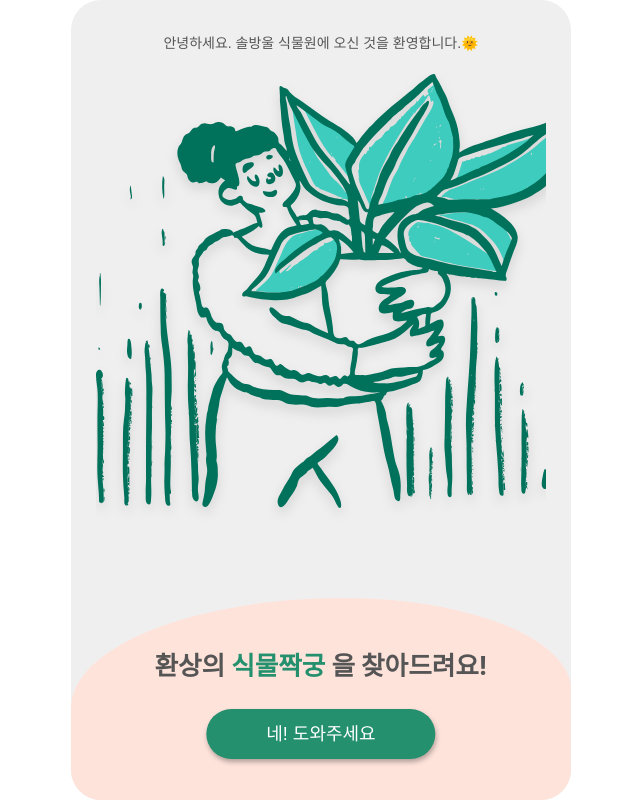
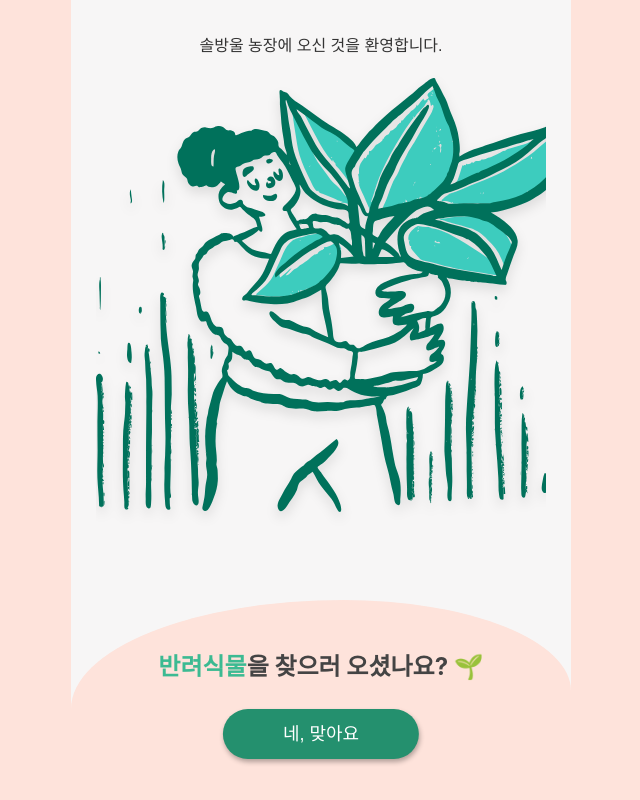
Before and after one commit to bangina/find_your_plant, a React (Create React App) app: page /#/ in a window 1280 px wide. Shown: the whole page, without its empty margins (319-959 px from the left). Built offline with nearby package versions, Linux system fonts and the light colour scheme; a web font is replaced by a local one.

Commit message:
인아커밋 인트로 수정 결과지 누락된 부분 수정

```diff
--- a/src/App.css
+++ b/src/App.css
@@ -6,6 +6,7 @@ body {
   -webkit-box-sizing: border-box;
   box-sizing: border-box;
   color: #333;
+  background: #fee3db
 }
 
 li {
@@ -97,12 +98,11 @@ p {
 .container {
   width: 100%;
   max-width: 500px;
-  border-radius: 30px;
   margin: auto;
   min-height: 100vh;
   position: relative;
   overflow: hidden;
-  background: #f0efef;
+  background: #f7f6f6;
 }
 
 .img-container,
@@ -131,13 +131,13 @@ p {
 
 .intro-txt {
   margin-bottom: 1.5rem;
-  font-size: 1.6rem;
+  font-size: 1.5rem;
   font-weight: bold;
-  color: #555;
+  color: #444;
 }
 
 .intro-txt strong {
-  color: #24906e;
+  color: #3cba92;
 }
 
 #home .img-container {
@@ -147,11 +147,11 @@ p {
 }
 
 #home .img-container .sm-txt {
-  font-size: 14px;
+  font-size: 16px;
   padding: 0 2rem;
   margin-bottom: 1rem;
   display: block;
-  color: #555;
+  color: #333;
   font-weight: normal;
   font-family: "Sunflower", sans-serif;
 }
@@ -416,9 +416,9 @@ p {
 }
 
 .result .medal {
-  font-size: 70px;
+  font-size: 50px;
   display: block;
-  margin-bottom: 15px;
+  margin-top: 10px;
 }
 
 .swiper-container-horizontal>.swiper-pagination-bullets {
@@ -429,6 +429,9 @@ p {
   bottom: auto !important;
   background: #3cba92;
   line-height: 35px;
+  border-top-left-radius: 10px;
+  border-bottom-left-radius: 10px;
+  box-shadow: 2px 2px 3px rgba(0, 0, 0, 0.3);
 }
 
 .swiper-pagination-bullet {
@@ -438,7 +441,7 @@ p {
 
 .swiper-pagination-bullet::after {
   color: #fff;
-  font-size: 14px;
+  font-size: 16px;
   text-shadow: 2px 2px 3px rgba(0, 0, 0, 0.3);
 }
 
@@ -480,7 +483,12 @@ p {
 
 
 .result .point-txt {
-  font-size: 1.2rem;
+  font-size: 1.6rem;
+  color: #444;
+}
+
+.result .point-txt strong {
+  color: #3cba92;
 }
 
 .result .result-heading {
@@ -630,6 +638,7 @@ p {
   display: block;
   line-height: 2;
   margin: 3rem 0;
+  color: #3cba92;
 }
 
 .result .insta-link svg path {
--- a/src/components/Intro.jsx
+++ b/src/components/Intro.jsx
@@ -11,7 +11,7 @@ const Intro = () => {
         <p className="intro-txt">
           몇 가지 질문에만 답해주시면
           <br />
-          <strong> 공간에 딱! 맞는 식물들</strong>을 추천해드릴게요!
+          <strong> 공간에 딱 맞는 식물🌿</strong>을 추천해드릴게요!
         </p>
       </div>
       {/* 하단 이미지&버튼 영역 */}
@@ -19,9 +19,9 @@ const Intro = () => {
         <img src={"./imgs/main_image_02.svg"} alt="a woman holding plant" />
         <button className="btn" type="button">
           <Link to="/q1">
-            네! 질문주세요{" "}
+            테스트 시작하기{" "}
             <span role="img" aria-label="">
-              👌
+              👉
             </span>
           </Link>
         </button>
--- a/src/components/Landingpage.jsx
+++ b/src/components/Landingpage.jsx
@@ -9,17 +9,18 @@ const Landingpage = () => {
       {/* 상단 이미지 영역 */}
       <div className="img-container">
         <span className="sm-txt" role="img" aria-label="">
-          안녕하세요. 솔방울 식물원에 오신 것을 환영합니다.🌞
+          솔방울 농장에 오신 것을 환영합니다.
+          {/* 솔방울 식물원에 오신 것을 환영합니다.🌞 */}
         </span>
         <img src={"./imgs/main_image_01.svg"} alt="a woman holding plant" />
       </div>
       {/* 하단 텍스트 &버튼 영역 */}
       <div className="txt-container">
         <p className="intro-txt">
-          환상의 <strong>식물짝궁</strong> 을 찾아드려요!
+          <strong>반려식물</strong>을 찾으러 오셨나요? 🌱
         </p>
         <button className="btn" type="button">
-          <Link to="/intro">네! 도와주세요</Link>
+          <Link to="/intro">네, 맞아요</Link>
         </button>
       </div>
     </div>
--- a/src/components/Result.jsx
+++ b/src/components/Result.jsx
@@ -140,10 +140,10 @@ const Result = (props) => {
           {/* 최상위 컨테이너 */}
           <p className="point-txt">
             <span role="img" aria-label="smiley face">
-              {" "}
+              {difficultyToEmoji(props.condition.difficulty)} 님의{" "}
             </span>
-            {difficultyToEmoji(props.condition.difficulty)} 님의{" "}
-            <span>{spaceToString(props.condition.space)}</span>과 환상의 짝궁 🌱
+            <span>{spaceToString(props.condition.space)}</span>과{" "}
+            <strong>환상의 짝궁</strong> 🌱
             <span className="medal" role="img" aria-label="medal">
               🥇
             </span>
@@ -300,10 +300,10 @@ const Result = (props) => {
           {/* 최상위 컨테이너 */}
           <p className="point-txt">
             <span role="img" aria-label="smiley face">
-              😄{" "}
+              {difficultyToEmoji(props.condition.difficulty)} 님의{" "}
             </span>
-            님의 <span>{spaceToString(props.condition.space)}</span>에
-            추천드리는 반려식물
+            <span>{spaceToString(props.condition.space)}</span>에 추천드리는
+            반려식물
             <span className="medal" role="img" aria-label="medal">
               🥈
             </span>
@@ -463,10 +463,10 @@ const Result = (props) => {
           {/* 최상위 컨테이너 */}
           <p className="point-txt">
             <span role="img" aria-label="smiley face">
-              😄{" "}
+              {difficultyToEmoji(props.condition.difficulty)} 님의{" "}
             </span>
-            님의 <span>{spaceToString(props.condition.space)}</span>에
-            추천드리는 반려식물
+            <span>{spaceToString(props.condition.space)}</span>에 추천드리는
+            반려식물
             <span className="medal" role="img" aria-label="medal">
               🥉
             </span>
```
